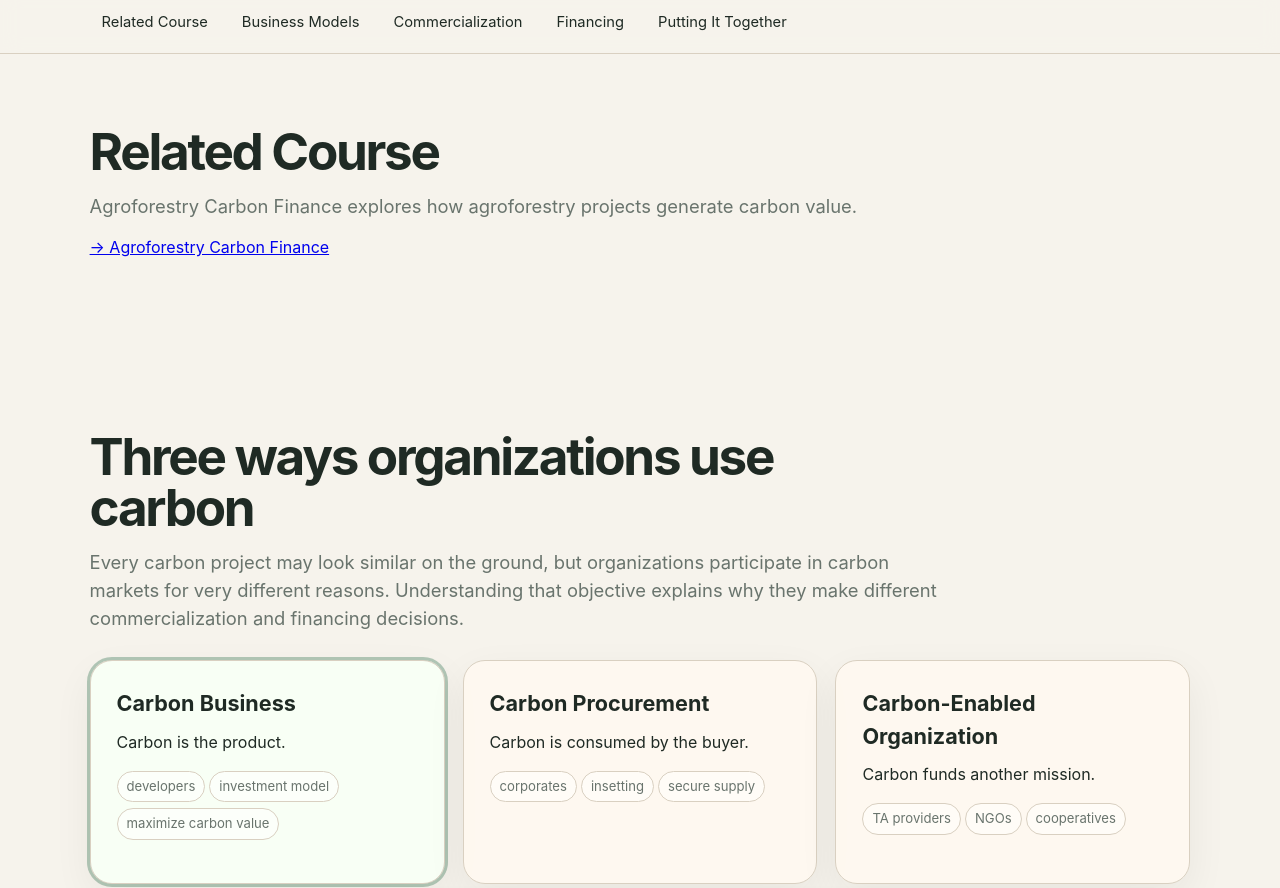
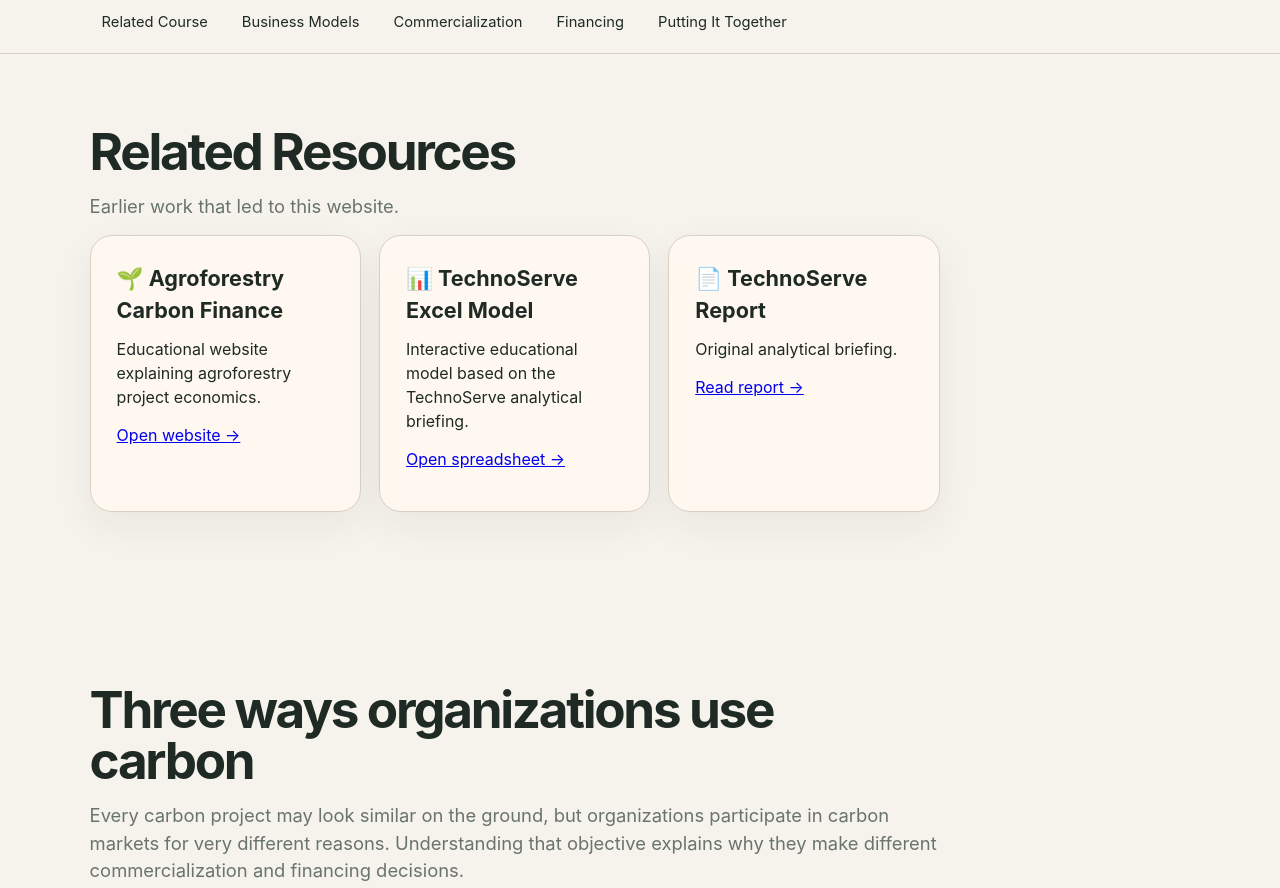
Before and after one commit to songbaelee/carbon-business-models, a plain HTML site: page index.html in a window 1280 px wide. Shown: the part 658-1546 px from the top of the page. Drawn offline with Linux system fonts and the light colour scheme.

Commit message:
Simplify commercialization section and add related resources

```diff
--- a/index.html
+++ b/index.html
@@ -206,9 +206,13 @@
 
   <section id="series">
 <div class="section-title">
-<h2>Related Course</h2>
-<p class="lead">Agroforestry Carbon Finance explores how agroforestry projects generate carbon value.</p>
-<p><a href="https://songbaelee.github.io/agroforestry-carbon-finance/" target="_blank">→ Agroforestry Carbon Finance</a></p>
+<h2>Related Resources</h2>
+<p class="lead">Earlier work that led to this website.</p>
+<div class="grid-3">
+<div class="card"><h3>🌱 Agroforestry Carbon Finance</h3><p>Educational website explaining agroforestry project economics.</p><p><a href="https://songbaelee.github.io/agroforestry-carbon-finance/" target="_blank">Open website →</a></p></div>
+<div class="card"><h3>📊 TechnoServe Excel Model</h3><p>Interactive educational model based on the TechnoServe analytical briefing.</p><p><a href="https://onedrive.live.com/:x:/g/personal/a0e16c0ab59c812f/IQCliu5ys0rJRbfjTilQ6TgTAccoTYAzCiZaHlFKbpau5bk?rtime=s3_6AwvT3kg&redeem=aHR0cHM6Ly8xZHJ2Lm1zL3gvYy9hMGUxNmMwYWI1OWM4MTJmL0lRQ2xpdTV5czBySlJiZmpUaWxRNlRnVEFjY29UWUF6Q2laYUhsRkticGF1NWJrP2U9VldBTFlY" target="_blank">Open spreadsheet →</a></p></div>
+<div class="card"><h3>📄 TechnoServe Report</h3><p>Original analytical briefing.</p><p><a href="https://www.technoserve.org/resources/carbon-finance-for-smallholder-farmers-and-agribusinesses-analytical-briefing-on-agroforestry-solutions/" target="_blank">Read report →</a></p></div>
+</div>
 </div>
 </section>
 
@@ -243,12 +247,11 @@
       <p class="lead">Commercialization is the decision about how much future carbon value to monetize today, and how much upside to retain for later.</p>
     </div>
     <div class="card">
-      <h3>Move the strategy</h3>
+      <h3>Choose a commercialization strategy</h3>
       <div class="slider-wrap">
         <input id="monetizeSlider" type="range" min="0" max="100" value="50" />
         <div class="slider-labels"><span>Monetize today</span><span>Retain future upside</span></div>
       </div>
-      <div class="meter"><div class="meter-fill" id="meterFill"></div></div>
       <div id="sliderText"></div>
     </div>
   </section>
@@ -320,11 +323,9 @@
     renderModel('developer');
 
     const slider = document.getElementById('monetizeSlider');
-    const fill = document.getElementById('meterFill');
     const sliderText = document.getElementById('sliderText');
     function renderSlider() {
       const v = Number(slider.value);
-      fill.style.width = `${v}%`;
       let label, text;
       if (v < 25) {
         label = 'Presale-heavy strategy';
```
